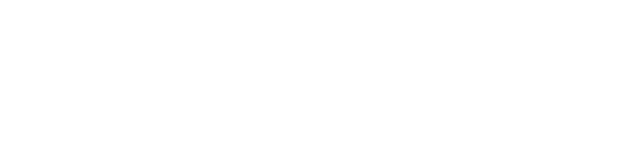
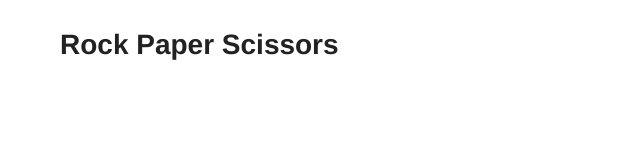
Before and after one commit to kristenkriens/rock-paper-scissors, a website: page index.html in a window 1280 px wide. Shown: the whole page, without its empty margins (0-640 px from the left). Drawn offline with nearby package versions, Linux system fonts and the light colour scheme.

Commit message:
Add wrapper and title

```diff
--- a/index.html
+++ b/index.html
@@ -8,6 +8,9 @@
   <link rel="stylesheet" type="text/css" href="dist/css/styles.css">
 </head>
 <body>
+  <div class="wrapper">
+    <h1>Rock Paper Scissors</h1>
+  </div>
   <script src="https://ajax.googleapis.com/ajax/libs/jquery/1.12.4/jquery.min.js"></script>
   <script src="dist/js/scripts.min.js"></script>
 </body>
```
